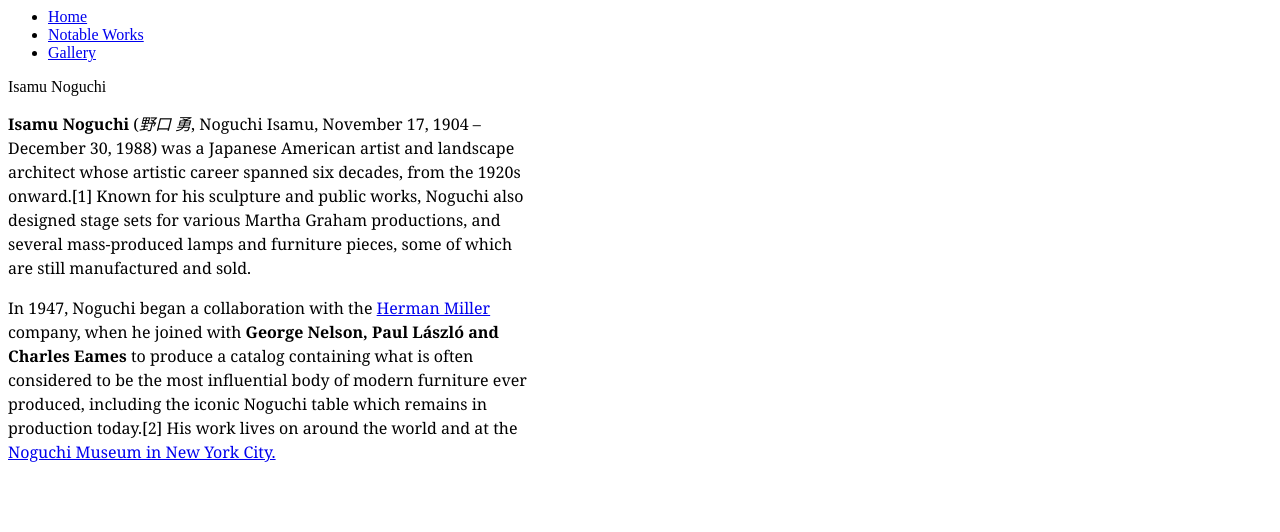
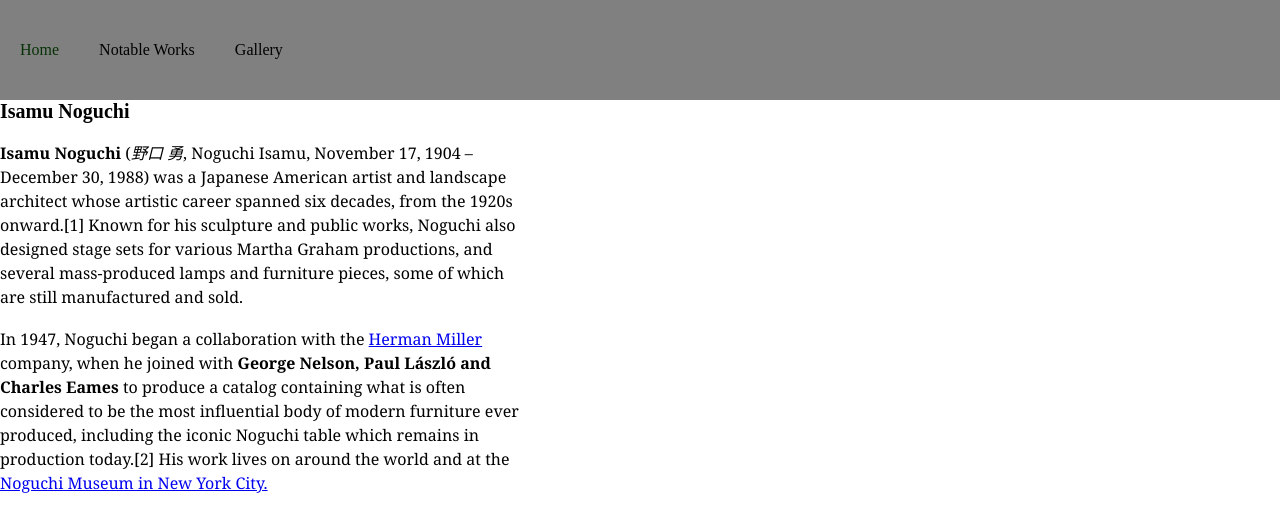
Before and after one commit to jillianjean/jillianjean.github.io, a plain HTML site: page index.html in a window 1280 px wide. Drawn offline with Linux system fonts and the light colour scheme.

Commit message:
Nav css edits

```diff
--- a/index.html
+++ b/index.html
@@ -1,9 +1,42 @@
 <html>
 <head>
     <style>
+        header {
+            font-size: 20;
+        }
+
         p{
             font: 100%/1.5 georgia;
             max-width: 33em;
+        }
+
+        * {
+            margin: 0;
+            padding: 0;
+        }
+
+        nav {
+            width: 100%;
+            height: 100px;
+            background-color: grey;
+        }
+
+        ul li {
+            list-style: none;
+            display: inline-block;
+            float: left;
+            line-height: 100px;
+        }
+
+        ul li a {
+            display: block;
+            text-decoration: none;
+            color: rgb(0, 0, 0);
+            padding: 0 20px;
+        }
+
+        ul li a:hover {
+            color:rgb(6, 49, 6)
         }
     </style>
 </head>
@@ -15,11 +48,15 @@
             <li><a href="Gallery.html">Gallery</a></li>
         </ul>
     </nav>
-    <header>Isamu Noguchi
+    <header>
+        <b>Isamu Noguchi</b>
     </header>
+<br>
+    <main>
     <p><b class="name">Isamu Noguchi</b> (<i lang="jap">野口 勇</i>, Noguchi Isamu, November 17, 1904 – December 30, 1988) was a Japanese American artist and landscape architect whose artistic career spanned six decades, from the 1920s onward.[1] Known for his sculpture and public works, Noguchi also designed stage sets for various Martha Graham productions, and several mass-produced lamps and furniture pieces, some of which are still manufactured and sold.</p>
-
+<br>
     <p>In 1947, Noguchi began a collaboration with the <a href="https://www.hermanmiller.com/">Herman Miller</a> company, when he joined with <b class="person">George Nelson, Paul László and Charles Eames</b> to produce a catalog containing what is often considered to be the most influential body of modern furniture ever produced, including the iconic Noguchi table which remains in production today.[2] His work lives on around the world and at the <a href="https://www.noguchi.org/museum/visit/">Noguchi Museum in New York City.</a></p>
+    </main>
 
 </body>
 </html>
```
